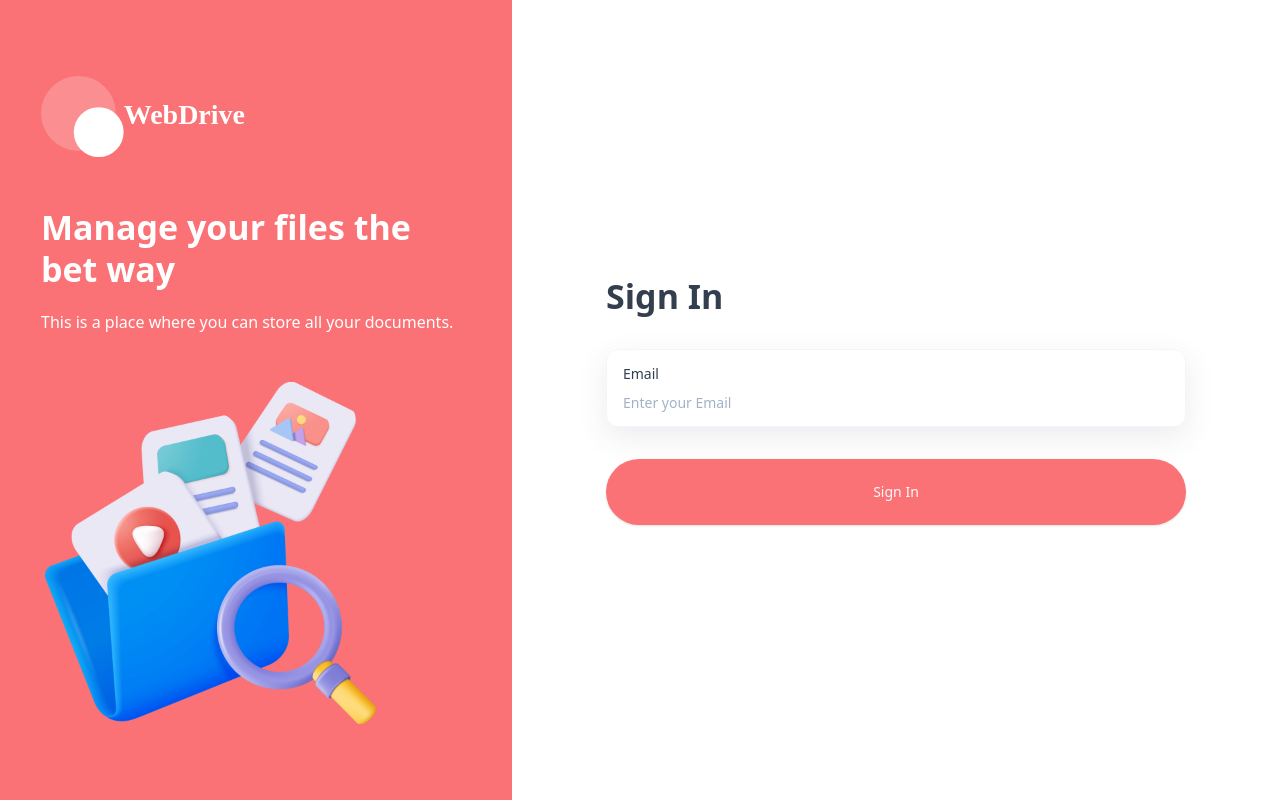
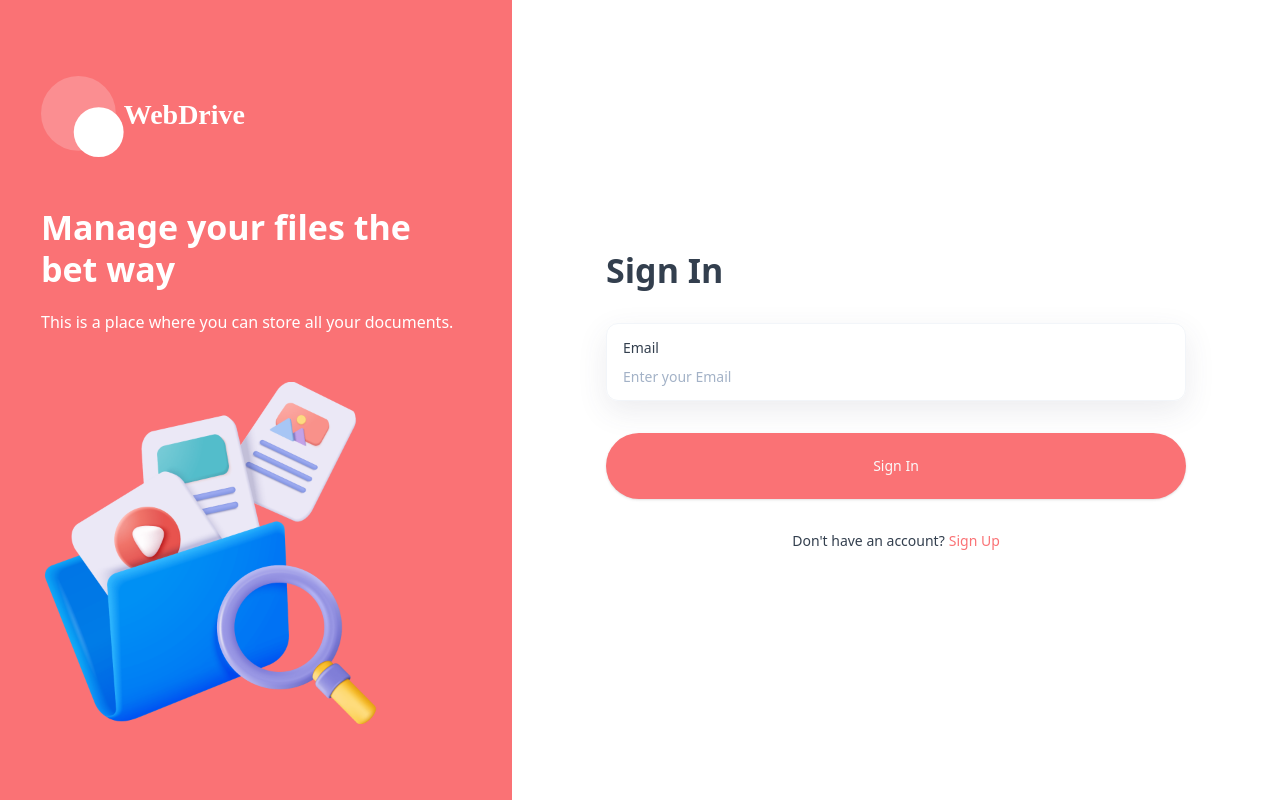
Before and after one commit to PakmanGames/webdrive, a Next.js app: page /sign-in in a window 1280 px wide. Built offline with nearby package versions, Linux system fonts and the light colour scheme.

Commit message:
Add option to navigate between auth pages

```diff
--- a/components/AuthForm.tsx
+++ b/components/AuthForm.tsx
@@ -5,7 +5,7 @@ import { zodResolver } from "@hookform/resolvers/zod";
 import { useForm } from "react-hook-form";
 
 import { Button } from "@/components/ui/button";
-import { Form, FormControl, FormDescription, FormField, FormItem, FormLabel, FormMessage } from "@/components/ui/form";
+import { Form, FormControl, FormField, FormItem, FormLabel, FormMessage } from "@/components/ui/form";
 import { Input } from "@/components/ui/input";
 
 const formSchema = z.object({
@@ -14,6 +14,7 @@ const formSchema = z.object({
 
 import React, { useState } from "react";
 import Image from "next/image";
+import Link from "next/link";
 type FormType = "sign-in" | "sign-up";
 
 const AuthForm = ({ type }: { type: FormType }) => {
@@ -72,6 +73,12 @@ const AuthForm = ({ type }: { type: FormType }) => {
                         {isLoading && <Image src={`/assets/icons/loader.svg`} alt="loader" width={24} height={24} className="ml-2 animate-spin" />}
                     </Button>
                     {errorMessage && <p className="error-message">*{errorMessage}</p>}
+                    <div className="body-2 flex justify-center">
+                        <p className="text-light-100">{type === "sign-in" ? "Don't have an account?" : "ALready have an account?"}</p>
+                        <Link href={type === "sign-in" ? "/sign-up" : "sign-in"} className="ml-1 font-medium text-brand">
+                            {type === "sign-in" ? "Sign Up" : "Sign In"}
+                        </Link>
+                    </div>
                 </form>
             </Form>
             {/* OTP Verification Logic Here */}
```
